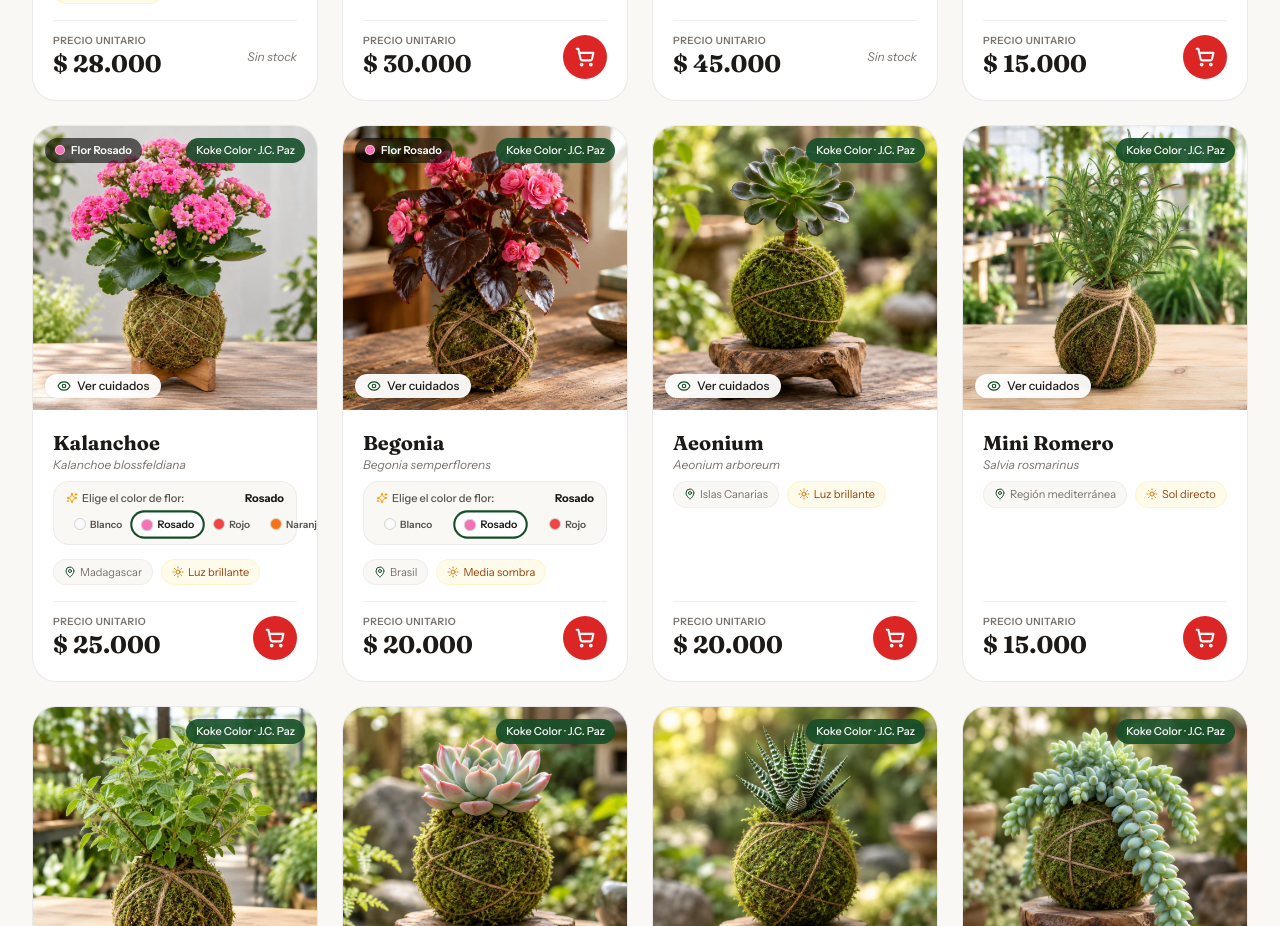
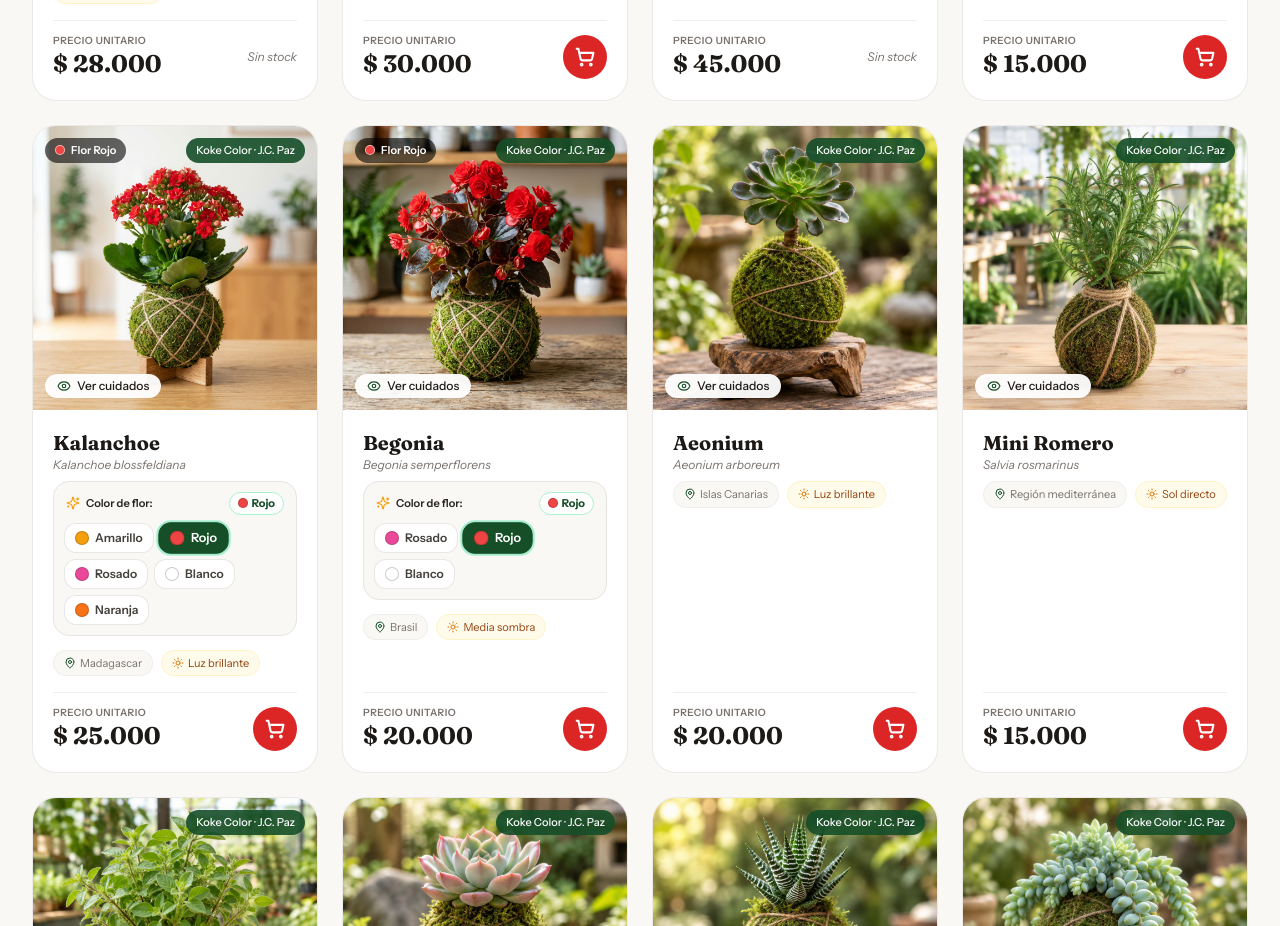
Before and after one commit to jcrdring-bit/koke-color, a React (Vite) app: page / in a window 1280 px wide. Shown: the part 1100-2026 px from the top of the page. Built offline with nearby package versions, Linux system fonts and the light colour scheme; no server answers.

Commit message:
fix(ui): Botones de color visibles y seleccion directa con amarillo destacado y fijacion manual

```diff
--- a/src/components/catalog/CareModal.tsx
+++ b/src/components/catalog/CareModal.tsx
@@ -17,19 +17,20 @@ export const CareModal: React.FC<CareModalProps> = ({
 }) => {
   const [selectedColorIndex, setSelectedColorIndex] = useState(0);
   const [isPaused, setIsPaused] = useState(false);
+  const [hasManuallySelected, setHasManuallySelected] = useState(false);
 
   const hasVariants = Boolean(plant?.colorVariants && plant.colorVariants.length > 0);
   const variants = plant?.colorVariants || [];
 
   useEffect(() => {
-    if (!hasVariants || isPaused) return;
+    if (!hasVariants || isPaused || hasManuallySelected) return;
 
     const interval = setInterval(() => {
       setSelectedColorIndex((prev) => (prev + 1) % variants.length);
     }, 5000); // 5 segundos
 
     return () => clearInterval(interval);
-  }, [hasVariants, variants.length, isPaused]);
+  }, [hasVariants, variants.length, isPaused, hasManuallySelected]);
 
   if (!plant) return null;
 
@@ -39,8 +40,7 @@ export const CareModal: React.FC<CareModalProps> = ({
 
   const handleColorClick = (idx: number) => {
     setSelectedColorIndex(idx);
-    setIsPaused(true);
-    setTimeout(() => setIsPaused(false), 10000);
+    setHasManuallySelected(true);
   };
 
   return (
@@ -112,14 +112,14 @@ export const CareModal: React.FC<CareModalProps> = ({
                       key={v.name}
                       type="button"
                       onClick={() => handleColorClick(idx)}
-                      className={`flex items-center gap-1.5 px-3 py-1.5 rounded-xl text-xs font-semibold transition-all ${
+                      className={`flex items-center gap-1.5 px-3 py-1.5 rounded-xl text-xs font-semibold transition-all border ${
                         isActive
-                          ? 'bg-white shadow-xs ring-2 ring-[#164e28] text-stone-900 scale-105'
-                          : 'bg-white/70 hover:bg-white text-stone-600 border border-surface-border/60'
+                          ? 'bg-[#164e28] text-white border-[#164e28] shadow-xs scale-105 ring-2 ring-emerald-300/60'
+                          : 'bg-white hover:bg-stone-50 text-stone-700 border-stone-200'
                       }`}
                     >
                       <span
-                        className="w-3.5 h-3.5 rounded-full border border-stone-300"
+                        className="w-3.5 h-3.5 rounded-full border border-black/20 shrink-0"
                         style={{ backgroundColor: v.hex }}
                       />
                       <span>{v.name}</span>
--- a/src/components/catalog/ProductCard.tsx
+++ b/src/components/catalog/ProductCard.tsx
@@ -18,19 +18,20 @@ export const ProductCard: React.FC<ProductCardProps> = ({
   const hasVariants = Boolean(plant.colorVariants && plant.colorVariants.length > 0);
   const variants = plant.colorVariants || [];
 
-  // Índice del color actual (rotación automática cada 5 segundos)
+  // Índice del color actual (rotación automática cada 5 segundos si no se eligió manualmente)
   const [activeColorIndex, setActiveColorIndex] = useState(0);
   const [isPaused, setIsPaused] = useState(false);
+  const [hasManuallySelected, setHasManuallySelected] = useState(false);
 
   useEffect(() => {
-    if (!hasVariants || isPaused) return;
+    if (!hasVariants || isPaused || hasManuallySelected) return;
 
     const interval = setInterval(() => {
       setActiveColorIndex((prev) => (prev + 1) % variants.length);
     }, 5000); // Rota exactamente cada 5 segundos
 
     return () => clearInterval(interval);
-  }, [hasVariants, variants.length, isPaused]);
+  }, [hasVariants, variants.length, isPaused, hasManuallySelected]);
 
   const activeVariant = hasVariants ? variants[activeColorIndex] : null;
   const currentImageUrl = activeVariant ? activeVariant.imageUrl : plant.imageUrl;
@@ -39,9 +40,7 @@ export const ProductCard: React.FC<ProductCardProps> = ({
   const handleColorClick = (idx: number, e: React.MouseEvent) => {
     e.stopPropagation();
     setActiveColorIndex(idx);
-    setIsPaused(true);
-    // Reanudar rotación tras 10 segundos de inactividad
-    setTimeout(() => setIsPaused(false), 10000);
+    setHasManuallySelected(true); // Bloquear en el color elegido por el usuario para comprar
   };
 
   const handleActionClick = (e: React.MouseEvent) => {
@@ -121,18 +120,24 @@ export const ProductCard: React.FC<ProductCardProps> = ({
             </p>
           </div>
 
-          {/* Selector interactivo de colores para Kalanchoe */}
+          {/* Selector interactivo de colores de flor */}
           {hasVariants && (
-            <div className="mb-3.5 p-2 bg-[#FAF8F5] rounded-2xl border border-surface-border/60">
-              <div className="flex items-center justify-between text-[11px] font-medium text-stone-600 mb-1.5 px-1">
-                <span className="flex items-center gap-1">
-                  <Sparkles className="w-3 h-3 text-amber-500" />
-                  <span>Elige el color de flor:</span>
+            <div className="mb-3.5 p-2.5 bg-[#FAF8F5] rounded-2xl border border-surface-border">
+              <div className="flex items-center justify-between text-[11px] font-semibold text-stone-700 mb-2 px-0.5">
+                <span className="flex items-center gap-1.5 text-stone-800">
+                  <Sparkles className="w-3.5 h-3.5 text-amber-500" />
+                  <span>Color de flor:</span>
                 </span>
-                <span className="font-bold text-stone-900">{currentColorName}</span>
+                <span className="inline-flex items-center gap-1 px-2 py-0.5 rounded-full text-[11px] font-bold bg-white text-[#164e28] border border-emerald-200 shadow-2xs">
+                  <span
+                    className="w-2.5 h-2.5 rounded-full border border-black/20"
+                    style={{ backgroundColor: activeVariant?.hex }}
+                  />
+                  <span>{currentColorName}</span>
+                </span>
               </div>
 
-              <div className="flex items-center justify-between gap-1 px-1">
+              <div className="flex flex-wrap items-center gap-1.5">
                 {variants.map((v, idx) => {
                   const isActive = idx === activeColorIndex;
                   return (
@@ -140,18 +145,18 @@ export const ProductCard: React.FC<ProductCardProps> = ({
                       key={v.name}
                       type="button"
                       onClick={(e) => handleColorClick(idx, e)}
-                      className={`group/btn flex items-center gap-1 py-1 px-2 rounded-xl text-[10px] font-semibold transition-all ${
+                      className={`flex items-center gap-1.5 py-1.5 px-2.5 rounded-xl text-xs font-semibold transition-all border ${
                         isActive
-                          ? 'bg-white shadow-xs ring-2 ring-[#164e28] text-stone-900 scale-105'
-                          : 'hover:bg-white/60 text-stone-600'
+                          ? 'bg-[#164e28] text-white border-[#164e28] shadow-xs scale-105 ring-2 ring-emerald-300/60'
+                          : 'bg-white hover:bg-stone-50 text-stone-700 border-stone-200/90 hover:border-stone-400'
                       }`}
-                      title={`Flor ${v.name} (cambia cada 5s)`}
+                      title={`Seleccionar flor ${v.name}`}
                     >
                       <span
-                        className="w-3 h-3 rounded-full border border-stone-300 shrink-0"
+                        className="w-3.5 h-3.5 rounded-full border border-black/20 shrink-0 shadow-2xs"
                         style={{ backgroundColor: v.hex }}
                       />
-                      <span className="hidden sm:inline">{v.name}</span>
+                      <span>{v.name}</span>
                     </button>
                   );
                 })}
--- a/src/data/plants.ts
+++ b/src/data/plants.ts
@@ -2,14 +2,9 @@ import { Plant, PlantColorVariant } from '../types';
 
 export const KALANCHOE_COLORS: PlantColorVariant[] = [
   {
-    name: 'Blanco',
-    imageUrl: '/images/kalanchoe-blanco.jpg',
-    hex: '#F8FAFC'
-  },
-  {
-    name: 'Rosado',
-    imageUrl: '/images/kalanchoe-rosado.jpg',
-    hex: '#F472B6'
+    name: 'Amarillo',
+    imageUrl: '/images/kalanchoe-amarillo.jpg',
+    hex: '#F59E0B'
   },
   {
     name: 'Rojo',
@@ -17,32 +12,37 @@ export const KALANCHOE_COLORS: PlantColorVariant[] = [
     hex: '#EF4444'
   },
   {
+    name: 'Rosado',
+    imageUrl: '/images/kalanchoe-rosado.jpg',
+    hex: '#EC4899'
+  },
+  {
+    name: 'Blanco',
+    imageUrl: '/images/kalanchoe-blanco.jpg',
+    hex: '#FFFFFF'
+  },
+  {
     name: 'Naranja',
     imageUrl: '/images/kalanchoe-naranja.jpg',
     hex: '#F97316'
-  },
-  {
-    name: 'Amarillo',
-    imageUrl: '/images/kalanchoe-amarillo.jpg',
-    hex: '#EAB308'
   }
 ];
 
 export const BEGONIA_COLORS: PlantColorVariant[] = [
   {
-    name: 'Blanco',
-    imageUrl: '/images/begonia-blanco.jpg',
-    hex: '#F8FAFC'
-  },
-  {
     name: 'Rosado',
     imageUrl: '/images/begonia-rosado.jpg',
-    hex: '#F472B6'
+    hex: '#EC4899'
   },
   {
     name: 'Rojo',
     imageUrl: '/images/begonia-rojo.jpg',
     hex: '#EF4444'
+  },
+  {
+    name: 'Blanco',
+    imageUrl: '/images/begonia-blanco.jpg',
+    hex: '#FFFFFF'
   }
 ];
 
@@ -132,7 +132,7 @@ export const INITIAL_PLANTS: Plant[] = [
     price: 25000,
     categories: ['Todas', 'Florales', 'Color'],
     inStock: true,
-    imageUrl: '/images/kalanchoe-rojo.jpg',
+    imageUrl: '/images/kalanchoe-amarillo.jpg',
     colorVariants: KALANCHOE_COLORS,
     description: 'Generosa floración en ramilletes compactos y vivos. Disponible en flores de color blanco, rosado, rojo, naranja y amarillo. Muy longeva y alegre, perfecta para dar toques de calidez al hogar.',
     wateringGuide: 'Inmersión cada 8 a 10 días.',
@@ -152,7 +152,7 @@ export const INITIAL_PLANTS: Plant[] = [
     price: 20000,
     categories: ['Todas', 'Florales', 'Color'],
     inStock: true,
-    imageUrl: '/images/begonia-rojo.jpg',
+    imageUrl: '/images/begonia-rosado.jpg',
     colorVariants: BEGONIA_COLORS,
     description: 'Hojas carnosas de brillo satinado y flores continuas disponibles en color blanco, rosado y rojo. Muy noble y agradecida con mínimos cuidados.',
     wateringGuide: 'Riego semanal por inmersión de 10 minutos.',
--- a/src/services/db.ts
+++ b/src/services/db.ts
@@ -43,23 +43,21 @@ export const dbService = {
             }
           }
 
-          // Asegurar que Kalanchoe tenga las 5 variantes de color actualizadas
+          // Asegurar que Kalanchoe y Begonia tengan las variantes de color actualizadas
           const kalanchoeIdx = parsed.findIndex(p => p.id === 'kalanchoe');
           const initialKalanchoe = INITIAL_PLANTS.find(p => p.id === 'kalanchoe');
-          if (kalanchoeIdx >= 0 && initialKalanchoe && (!parsed[kalanchoeIdx].colorVariants || parsed[kalanchoeIdx].colorVariants?.length !== 5)) {
+          if (kalanchoeIdx >= 0 && initialKalanchoe) {
             parsed[kalanchoeIdx].colorVariants = initialKalanchoe.colorVariants;
             parsed[kalanchoeIdx].imageUrl = initialKalanchoe.imageUrl;
-            localStorage.setItem(STORAGE_KEYS.PLANTS, JSON.stringify(parsed));
           }
 
-          // Asegurar que Begonia tenga las 3 variantes de color actualizadas
           const begoniaIdx = parsed.findIndex(p => p.id === 'begonia');
           const initialBegonia = INITIAL_PLANTS.find(p => p.id === 'begonia');
-          if (begoniaIdx >= 0 && initialBegonia && (!parsed[begoniaIdx].colorVariants || parsed[begoniaIdx].colorVariants?.length !== 3)) {
+          if (begoniaIdx >= 0 && initialBegonia) {
             parsed[begoniaIdx].colorVariants = initialBegonia.colorVariants;
             parsed[begoniaIdx].imageUrl = initialBegonia.imageUrl;
-            localStorage.setItem(STORAGE_KEYS.PLANTS, JSON.stringify(parsed));
           }
+          localStorage.setItem(STORAGE_KEYS.PLANTS, JSON.stringify(parsed));
           return parsed;
         }
       }
```
